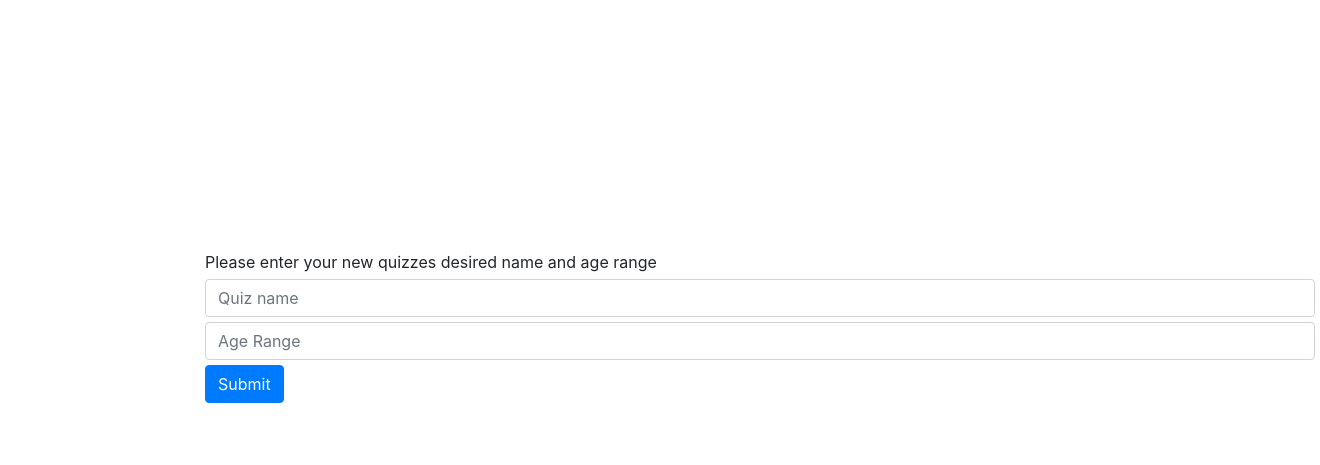
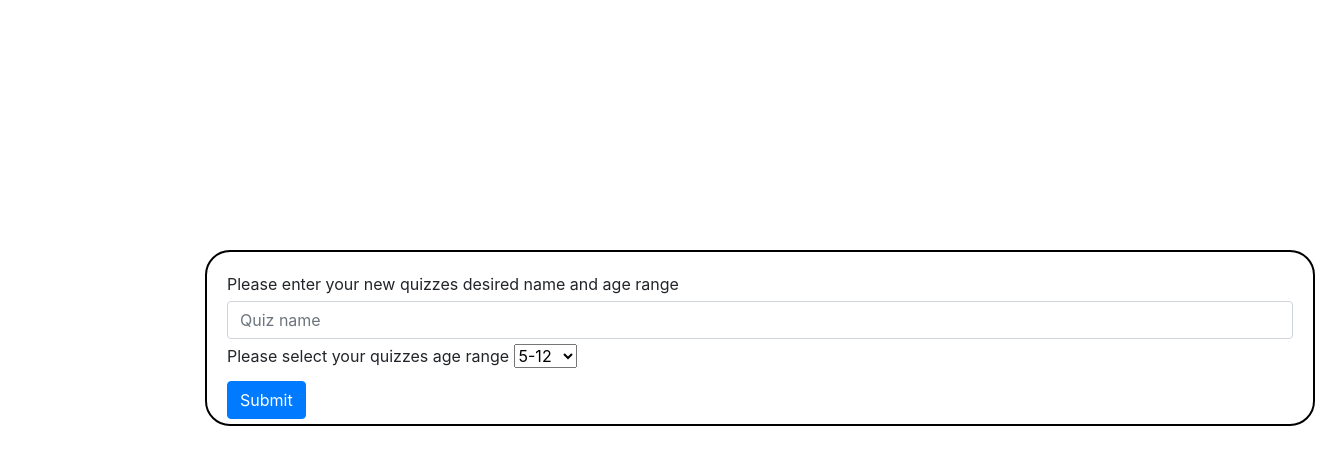
Before and after one commit to squiree98/CSC2033_Team_Project, a Flask app: template templates/create_quiz.html in a window 1320 px wide. Shown: the part 56-521 px from the top of the page. Run offline with Flask 2, Linux system fonts and the light colour scheme; the template is opened without the code that fills it, so the values that code supplies are empty, except form fields; form fields are guessed from the names that the template uses; some libraries are stand-ins or nearby versions.

Commit message:
Created drop down menu for age range and added border to surround form

```diff
--- a/quiz/forms.py
+++ b/quiz/forms.py
@@ -5,7 +5,6 @@ from wtforms.validators import DataRequired
 
 class CreateQuizForm(FlaskForm):
     name = StringField(validators=[DataRequired()])
-    age_range = StringField(validators=[DataRequired()])
     submit = SubmitField()
 
 
--- a/templates/create_quiz.html
+++ b/templates/create_quiz.html
@@ -1,7 +1,7 @@
 {%  extends "base.html" %}
 
 {% block content %}
-    <div class="box" style="position:relative; left:100px; top:250px;">
+    <div class="box" style="border: 2px solid #000000; border-radius: 25px; padding: 20px; position:relative; left:100px; top:250px;">
         <form method="POST">
             <div>
                 Please enter your new quizzes desired name and age range
@@ -10,7 +10,12 @@
                 {{ form.name(class="form-control", placeholder="Quiz name") }}
             </div>
             <div class="field" style="position: relative; top:10px;">
-                {{ form.age_range(class="form-control", placeholder="Age Range") }}
+                <label for="Choose an age range:">Please select your quizzes age range</label>
+                <select>
+                    <option value="5-12">5-12</option>
+                    <option value="13-18">13-18</option>
+                    <option value="18+">18+</option>
+                </select>
             </div>
             <div style="position: relative; top:15px;">
                 {{ form.submit(class="btn btn-primary") }}
```
Also changed, not shown: templates/create_question.html (+4 -9 lines).
